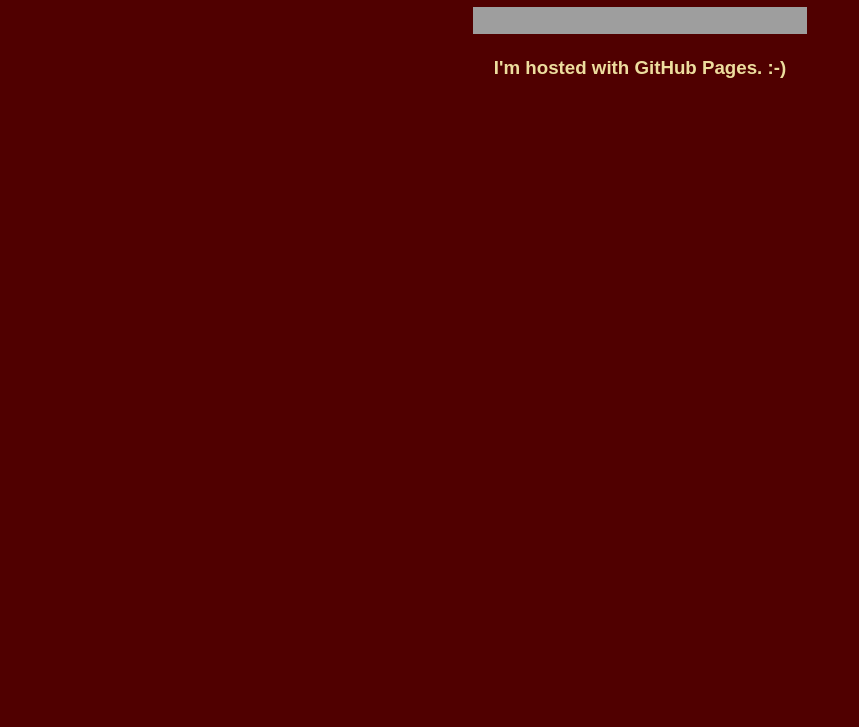
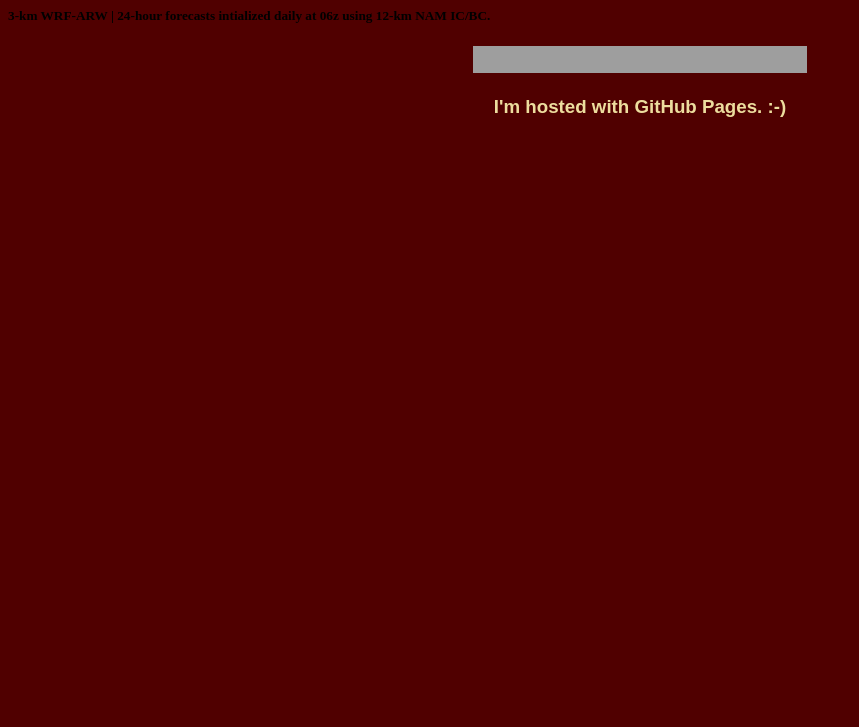
Before and after one commit to AC0793/AC0793.github.io, a plain HTML site: page index.html in a window 1280 px wide. Shown: the part 73-800 px from the top of the page, without its empty margins (0-859 px from the left). Drawn offline with Linux system fonts and the light colour scheme; grey boxes are pictures that could not be loaded.

Commit message:
Update index.html

```diff
--- a/index.html
+++ b/index.html
@@ -5,6 +5,7 @@
   </head>
 <body>
 <h1>TAMU WRF</h1>
+<h5>3-km WRF-ARW | 24-hour forecasts intialized daily at 06z using 12-km NAM IC/BC.</h5>
 <!--<iframe src="https://freesecure.timeanddate.com/clock/i296k8sy/fs15/fcfff/tc500000/ftb/pa5/tt0/tw1/ta1" frameborder="0" width="334" height="27">
 </iframe>-->
 <div id="UTCTime">
```
